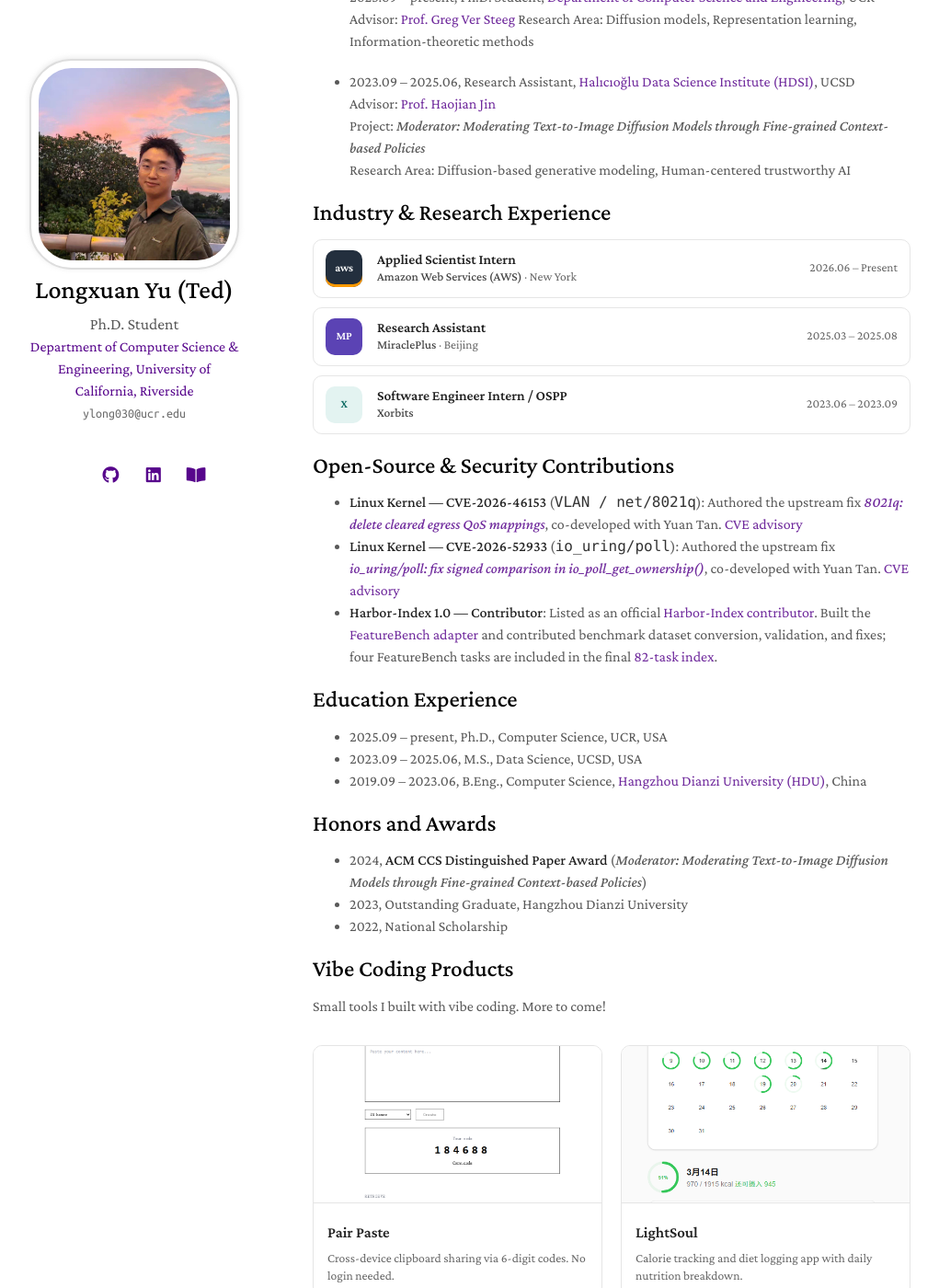
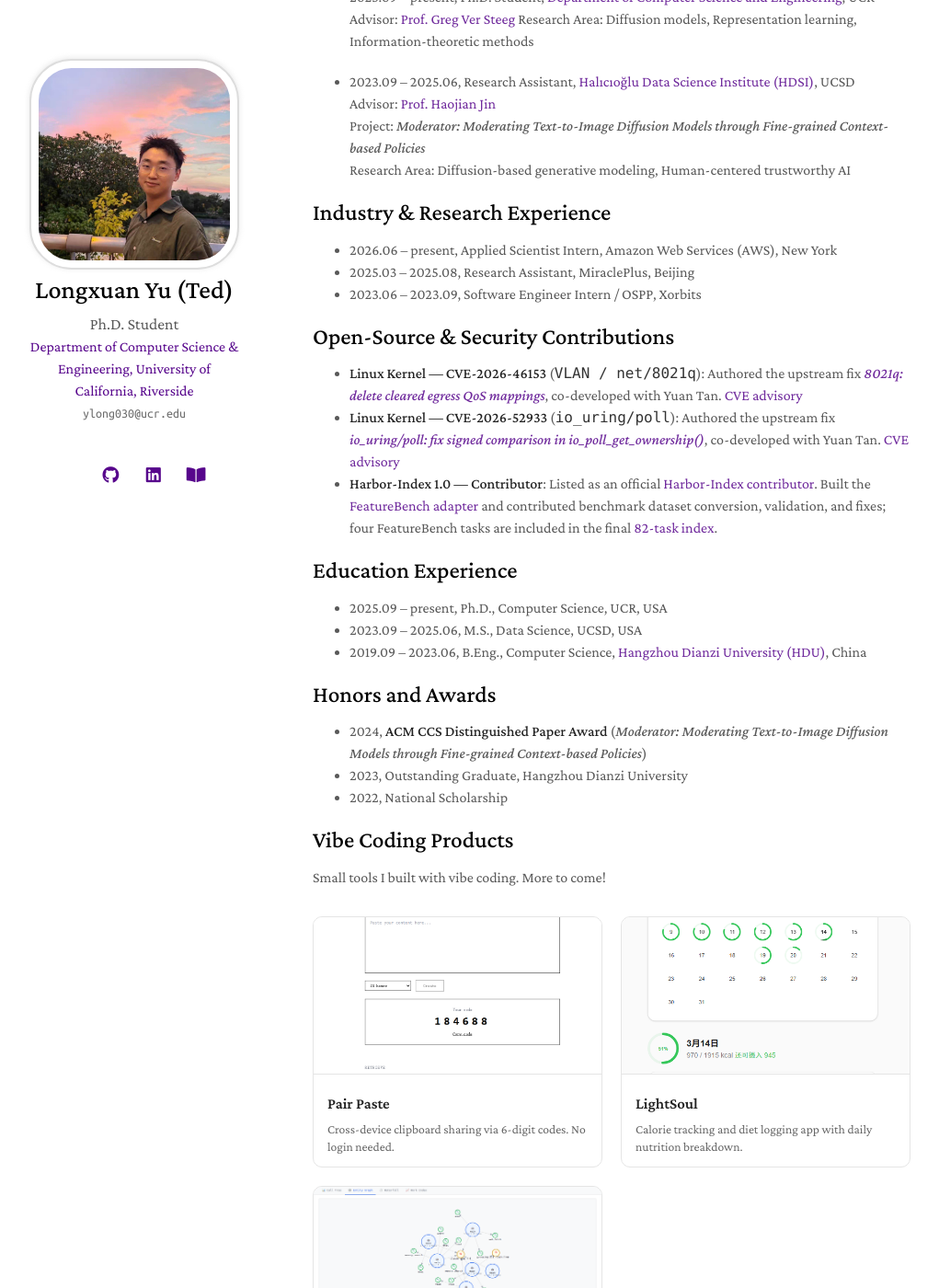
Before and after one commit to fengsxy/fengsxy.github.io, a Jekyll site: the page built from index.md, in a window 1280 px wide and 1400 px high, scrolled down 2292 px. Shown: the whole window at 92% size, without its empty margins (130-1151 px from the left). Built offline with Jekyll 4.4.1, drawn with Linux system fonts in a browser that asks for light colours; nearby versions of some CDN libraries; a style sheet for code colours, icons or effects is not loaded; our own code applies the rules of GitHub Pages for plain Markdown files; part of the change alters nothing that is shown.

Commit message:
Simplify industry experience section

```diff
--- a/index.md
+++ b/index.md
@@ -30,125 +30,9 @@ If you want to know more about my research or potential collaborations, feel fre
   Research Area: Diffusion-based generative modeling, Human-centered trustworthy AI
 
 ## Industry & Research Experience
-
-<style>
-  .experience-list {
-    display: grid;
-    gap: 10px;
-    margin: 12px 0 20px;
-  }
-  .experience-item {
-    display: grid;
-    grid-template-columns: 44px minmax(0, 1fr) auto;
-    gap: 12px;
-    align-items: center;
-    padding: 11px 13px;
-    border: 1px solid #e6e6e6;
-    border-radius: 10px;
-    background: rgba(255, 255, 255, 0.72);
-    transition: transform 0.18s ease, border-color 0.18s ease, box-shadow 0.18s ease;
-  }
-  .experience-item:hover {
-    transform: translateY(-1px);
-    border-color: #d6d6d6;
-    box-shadow: 0 5px 15px rgba(0, 0, 0, 0.06);
-  }
-  .experience-mark {
-    display: grid;
-    place-items: center;
-    width: 40px;
-    height: 40px;
-    border-radius: 10px;
-    font-size: 0.78rem;
-    font-weight: 700;
-    letter-spacing: -0.02em;
-    user-select: none;
-  }
-  .experience-mark-aws {
-    color: #fff;
-    background: #232f3e;
-    box-shadow: inset 0 -3px #ff9900;
-  }
-  .experience-mark-mp {
-    color: #fff;
-    background: #5b43b4;
-  }
-  .experience-mark-xorbits {
-    color: #126e66;
-    background: #e3f3f1;
-  }
-  .experience-role {
-    color: #222;
-    font-size: 0.96rem;
-    font-weight: 600;
-    line-height: 1.3;
-  }
-  .experience-meta,
-  .experience-date {
-    color: #666;
-    font-size: 0.84rem;
-    line-height: 1.4;
-  }
-  .experience-company {
-    color: #444;
-    font-weight: 500;
-  }
-  .experience-date {
-    white-space: nowrap;
-    text-align: right;
-  }
-  @media (max-width: 640px) {
-    .experience-item {
-      grid-template-columns: 44px minmax(0, 1fr);
-      gap: 9px 11px;
-    }
-    .experience-date {
-      grid-column: 2;
-      text-align: left;
-    }
-  }
-  @media (prefers-color-scheme: dark) {
-    .experience-item {
-      border-color: #555;
-      background: #4a4a4a;
-    }
-    .experience-item:hover {
-      border-color: #6a6a6a;
-      box-shadow: 0 5px 15px rgba(0, 0, 0, 0.22);
-    }
-    .experience-role { color: #eee; }
-    .experience-meta,
-    .experience-date { color: #bbb; }
-    .experience-company { color: #ddd; }
-  }
-</style>
-
-<div class="experience-list">
-  <div class="experience-item">
-    <div class="experience-mark experience-mark-aws" aria-hidden="true">aws</div>
-    <div>
-      <div class="experience-role">Applied Scientist Intern</div>
-      <div class="experience-meta"><span class="experience-company">Amazon Web Services (AWS)</span> · New York</div>
-    </div>
-    <div class="experience-date">2026.06 – Present</div>
-  </div>
-  <div class="experience-item">
-    <div class="experience-mark experience-mark-mp" aria-hidden="true">MP</div>
-    <div>
-      <div class="experience-role">Research Assistant</div>
-      <div class="experience-meta"><span class="experience-company">MiraclePlus</span> · Beijing</div>
-    </div>
-    <div class="experience-date">2025.03 – 2025.08</div>
-  </div>
-  <div class="experience-item">
-    <div class="experience-mark experience-mark-xorbits" aria-hidden="true">X</div>
-    <div>
-      <div class="experience-role">Software Engineer Intern / OSPP</div>
-      <div class="experience-meta"><span class="experience-company">Xorbits</span></div>
-    </div>
-    <div class="experience-date">2023.06 – 2023.09</div>
-  </div>
-</div>
+- 2026.06 – present, Applied Scientist Intern, Amazon Web Services (AWS), New York
+- 2025.03 – 2025.08, Research Assistant, MiraclePlus, Beijing
+- 2023.06 – 2023.09, Software Engineer Intern / OSPP, Xorbits
 
 ## Open-Source & Security Contributions
 - **Linux Kernel — CVE-2026-46153** (`VLAN / net/8021q`): Authored the upstream fix [*8021q: delete cleared egress QoS mappings*](https://github.com/torvalds/linux/commit/7dddc74af369478ba7f9bc136d0fc1dc4570cb66), co-developed with Yuan Tan. [CVE advisory](https://nvd.nist.gov/vuln/detail/CVE-2026-46153)
```
